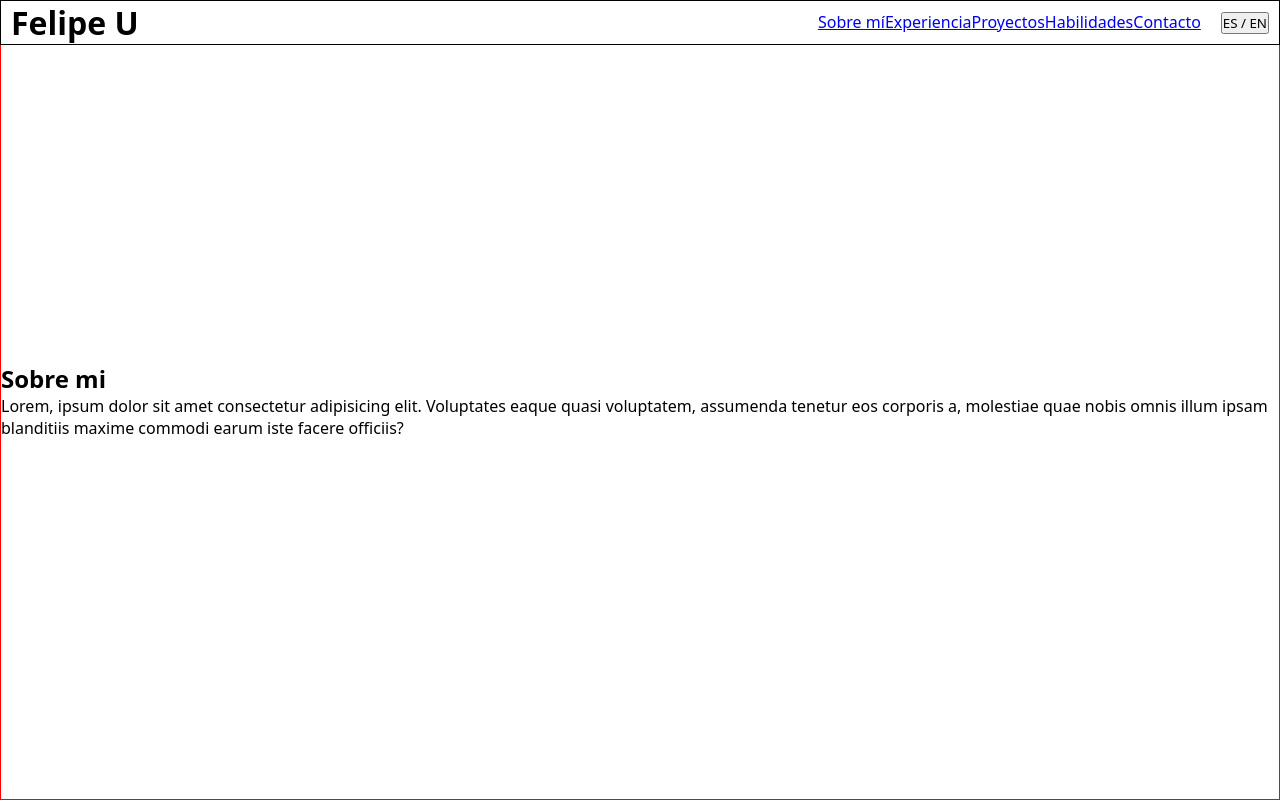
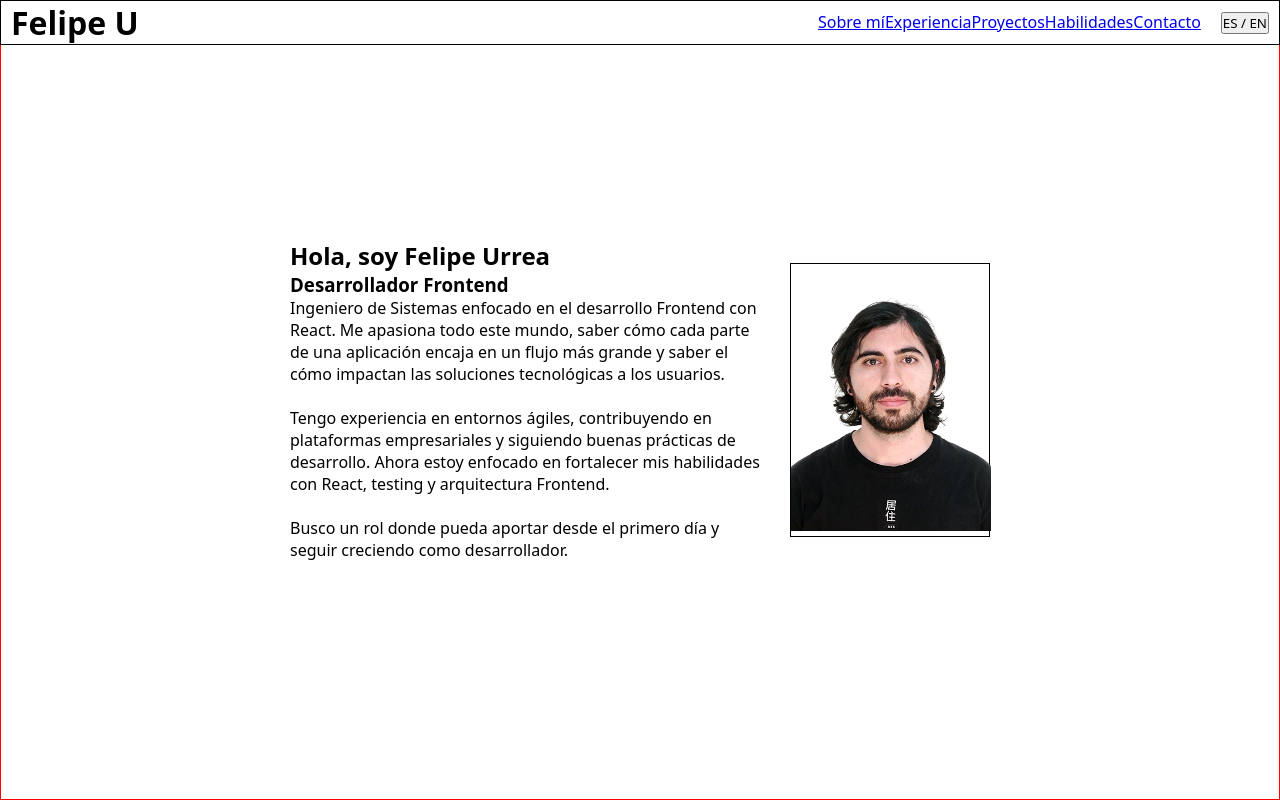
Before and after one commit to felipe-u/portfolio, a React (Vite) app: page / in a window 1280 px wide. Shown: the top 800 px of the page. Built offline with nearby package versions, Linux system fonts and the light colour scheme.

Commit message:
feat: Update About page content and structure; refine navigation links

```diff
--- a/src/components/Header.tsx
+++ b/src/components/Header.tsx
@@ -7,11 +7,11 @@ export function Header() {
 
       <div className='nav-container'>
         <nav>
-          <a href='#about-me-section'>Sobre mí</a>
-          <a href='#exp-section'>Experiencia</a>
-          <a href='#projects-section'>Proyectos</a>
-          <a href='#skills-section'>Habilidades</a>
-          <a href='#contact-section'>Contacto</a>
+          <a href='#about-me'>Sobre mí</a>
+          <a href='#exp'>Experiencia</a>
+          <a href='#projects'>Proyectos</a>
+          <a href='#skills'>Habilidades</a>
+          <a href='#contact'>Contacto</a>
         </nav>
 
         <div>
--- a/src/components/Main.tsx
+++ b/src/components/Main.tsx
@@ -8,23 +8,23 @@ import '../styles/Main.css'
 export function Main() {
   return (
     <main>
-      <section id='about-me-section'>
+      <section id='about-me'>
         <AboutPage />
       </section>
 
-      <section id='exp-section'>
+      <section id='exp'>
         <ExpPage />
       </section>
 
-      <section id='projects-section'>
+      <section id='projects'>
         <ProjectsPage />
       </section>
 
-      <section id='skills-section'>
+      <section id='skills'>
         <SkillsPage />
       </section>
 
-      <section id='contact-section'>
+      <section id='contact'>
         <ContactPage />
       </section>
     </main>
--- a/src/pages/About.tsx
+++ b/src/pages/About.tsx
@@ -1,13 +1,29 @@
 export function AboutPage() {
   return (
-    <div className='about-me-container'>
-      <h2>Sobre mi</h2>
-      <p>
-        Lorem, ipsum dolor sit amet consectetur adipisicing elit. Voluptates
-        eaque quasi voluptatem, assumenda tenetur eos corporis a, molestiae quae
-        nobis omnis illum ipsam blanditiis maxime commodi earum iste facere
-        officiis?
-      </p>
+    <div className='about-container'>
+      <div className='about-inner-container'>
+        <h2>Hola, soy Felipe Urrea</h2>
+        <h3>Desarrollador Frontend</h3>
+        <p>
+          Ingeniero de Sistemas enfocado en el desarrollo Frontend con React. Me
+          apasiona todo este mundo, saber cómo cada parte de una aplicación
+          encaja en un flujo más grande y saber el cómo impactan las soluciones
+          tecnológicas a los usuarios.
+        </p><br />
+        <p>
+          Tengo experiencia en entornos ágiles, contribuyendo en plataformas
+          empresariales y siguiendo buenas prácticas de desarrollo. Ahora estoy
+          enfocado en fortalecer mis habilidades con React, testing y
+          arquitectura Frontend.
+        </p><br />
+        <p>
+          Busco un rol donde pueda aportar desde el primero día y seguir
+          creciendo como desarrollador.
+        </p>
+      </div>
+      <div className='photo-container'>
+        <img src='src/assets/profile-pic.png' alt='Profile picture' />
+      </div>
     </div>
   )
 }
--- a/src/styles/Main.css
+++ b/src/styles/Main.css
@@ -4,3 +4,21 @@ section {
   display: grid;
   place-items: center;
 }
+
+.about-container {
+  display: flex;
+  align-items: center;
+  width: 80%;
+  max-width: 700px;
+  gap: 20px;
+}
+
+.photo-container {
+  border: 1px solid black;
+  width: 200px;
+}
+
+.photo-container img {
+  width: 200px;
+  object-fit: cover;
+}
```
Also changed, not shown: src/assets/profile-pic.png (added).
